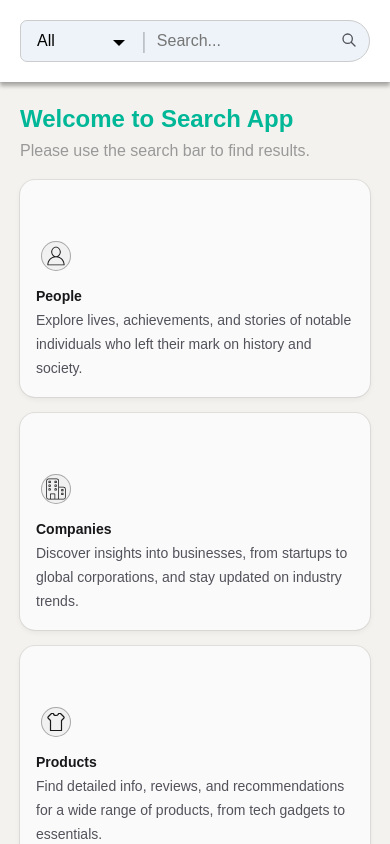
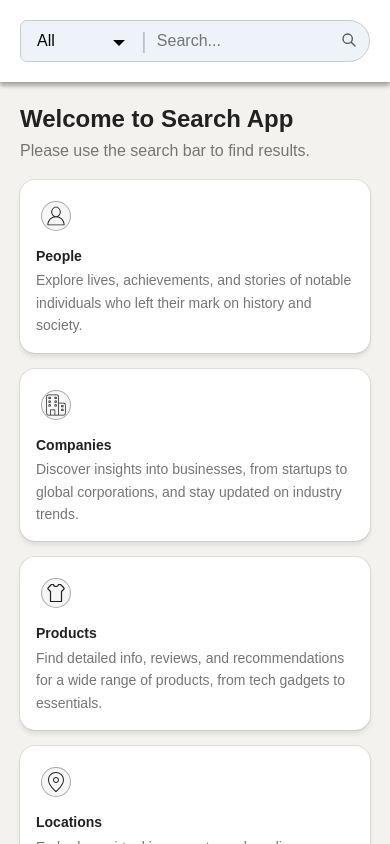
Before and after one commit to ZahraMirali/vue3-search-app, a Vue app: page / in a window 390 px wide. Shown: the top 844 px of the page. Built offline with nearby package versions, Linux system fonts and the light colour scheme.

Commit message:
responsive

```diff
--- a/src/assets/main.css
+++ b/src/assets/main.css
@@ -1,12 +1,12 @@
 /*--Start: Variables-------------------*/
 :root {
-  --primary: #00b797;
-  --secondary-light: #dddddd;
-  --secondary: #999999;
+  --color-pramary: rgba(52, 211, 153, 0.1);
+  --color-pramary-light: rgba(52, 211, 153, 0.2);
+  --color-pramary-dark: rgba(52, 211, 153, 0.8);
+  --color-primary-text: #212121;
+  --color-secondary-text: #757575;
   --color-background-canvas: #f4f2ee;
   --color-background: #ffffff;
-  --color-text: rgb(0 0 0/0.9);
-  --color-text-gray-dark: rgb(0 0 0/0.6);
   --color-shadow: rgb(140 140 140/0.2);
   --color-background-hover: rgba(0, 0, 0, 0.08);
 
@@ -18,8 +18,11 @@
   --elevation-flat: none;
   --elevation-lined: 0px 0px 0px 1px var(--color-shadow);
   --elevation-raised: var(--elevation-lined), 0px 4px 4px var(--color-shadow);
-  --voyager-elevation-text-theater: 0 0 2px var(--color-shadow);
+
+  --box-shadow-hover: 0 0.1875rem 0.375rem rgba(24, 24, 27, 0.05),
+    0 0.5rem 0.9375rem rgba(24, 24, 27, 0.1), 0 0 0 0.0625rem rgba(24, 24, 27, 0.15);
 }
+
 /*--End: Variables---------------------*/
 
 /*--Start: Main styles-----------------*/
@@ -56,21 +59,18 @@ main {
   padding: 0;
   border: none;
 }
+
 /*--End: Main styles--------------------*/
 
 /*--Start: General styles---------------*/
 a,
 a:visited,
 a:hover {
-  color: var(--color-text);
-  text-decoration-color: var(--color-text);
+  color: var(--color-primary-text);
+  text-decoration-color: var(--color-primary-text);
   text-decoration: none;
 }
 /*--End: General styles-----------------*/
-
-a:hover {
-  text-decoration: underline;
-}
 
 /*--Start: Card Components styles (common styles)-----------------*/
 .card {
@@ -94,6 +94,7 @@ a:hover {
 .card .details .title {
   font-size: 1rem;
   font-weight: bold;
+  color: var(--color-primary-text);
 }
 
 .card .details .title:hover {
@@ -102,13 +103,13 @@ a:hover {
 
 .card .details .subtitle-primary {
   font-size: 0.8rem;
-  color: var(--color-text);
+  color: var(--color-primary-text);
   text-decoration: none;
 }
 
 .card .details .subtitle-secondary {
   font-size: 0.8rem;
-  color: var(--color-text-gray-dark);
+  color: var(--color-secondary-text);
 }
 /*--End: Card Components styles (common styles)--------------------*/
 
@@ -127,4 +128,5 @@ a:hover {
     padding-right: 20px;
   }
 }
+
 /*--End: Responsive--------------------------*/
--- a/src/components/CategoryCard.vue
+++ b/src/components/CategoryCard.vue
@@ -14,24 +14,15 @@ defineProps(['name', 'description'])
 
 <style scoped>
 .category-card {
-  background-color: #fafafa;
-  box-shadow:
-    0 0.1875rem 0.375rem rgba(24, 24, 27, 0.02),
-    0 0.125rem 0.4375rem rgba(24, 24, 27, 0.04),
-    0 0 0 0.0625rem rgba(24, 24, 27, 0.08);
-  padding: 3.5rem 1rem 1rem 1rem;
+  background-color: var(--color-background);
+  box-shadow: var(--elevation-raised);
+  -webkit-box-shadow: var(--elevation-raised);
+  -moz-box-shadow: var(--elevation-raised);
+  padding: 1rem;
   border-radius: 0.9375rem;
   cursor: pointer;
   position: relative;
   transition: box-shadow 0.25s;
-}
-
-.category-card::before {
-  content: '';
-  position: absolute;
-  inset: 0;
-  border-radius: 0.9375rem;
-  background-color: transparent;
 }
 
 .category-card .icon {
@@ -61,7 +52,6 @@ defineProps(['name', 'description'])
   width: 1.5rem;
   height: 1.5rem;
   transform: translateZ(0);
-  color: #18181b;
   transition: color 0.25s;
 }
 
@@ -69,33 +59,34 @@ defineProps(['name', 'description'])
   position: relative;
   margin: 0.75rem 0 0.25rem 0;
   font-family: inherit;
-  font-weight: 600;
+  font-weight: bold;
   font-size: 0.875rem;
   line-height: 1.25;
-  color: #18181b;
 }
 
 .category-card p {
   position: relative;
   margin: 0;
   font-size: 0.875rem;
-  line-height: 1.7;
-  color: #52525b;
+  color: var(--color-secondary-text);
 }
 
 .category-card:hover {
-  box-shadow:
-    0 0.1875rem 0.375rem rgba(24, 24, 27, 0.05),
-    0 0.5rem 0.9375rem rgba(24, 24, 27, 0.1),
-    0 0 0 0.0625rem rgba(24, 24, 27, 0.15);
+  box-shadow: var(--box-shadow-hover);
+  -webkit-box-shadow: var(--box-shadow-hover);
+  -moz-box-shadow: var(--box-shadow-hover);
 }
 
 .category-card:hover .icon::after {
-  background-color: rgba(52, 211, 153, 0.1);
-  border-color: rgba(52, 211, 153, 0.2);
+  background-color: var(--color-pramary);
+  border-color: var(--color-pramary-light);
 }
 
 .category-card:hover .icon :slotted(svg) {
-  color: #34d399;
+  color: var(--color-pramary-dark);
+}
+
+.grid a:hover{
+  text-decoration: none !important;
 }
 </style>
--- a/src/components/CustomSelect.vue
+++ b/src/components/CustomSelect.vue
@@ -79,11 +79,8 @@ function selectOption(selectedValue) {
   background-color: white;
   margin-top: 0;
   box-shadow: 1rem 1rem 6.25rem -2.5rem rgba(0, 0, 0, 0.6);
-  /* Converted box-shadow values to rem */
   -webkit-box-shadow: 1rem 1rem 6.25rem -2.5rem rgba(0, 0, 0, 0.6);
-  /* Converted box-shadow values to rem */
   -moz-box-shadow: 1rem 1rem 6.25rem -2.5rem rgba(0, 0, 0, 0.6);
-  /* Converted box-shadow values to rem */
   transition: 0.4s;
 }
 
--- a/src/components/ErrorAlert.vue
+++ b/src/components/ErrorAlert.vue
@@ -19,6 +19,6 @@ defineProps({ message: String })
 }
 
 .error-message p {
-  color: var(--color-text-gray-dark);
+  color: var(--color-secondary-text);
 }
 </style>
--- a/src/views/Home.vue
+++ b/src/views/Home.vue
@@ -51,12 +51,12 @@ const getIconComponent = (type) => {
 
 h1 {
   font-size: 1.5rem;
-  color: var(--primary);
+  color: var(--color-primary-text);
 }
 
 p {
   font-size: 1rem;
-  color: var(--secondary);
+  color: var(--color-secondary-text);
 }
 
 @media screen and (min-width: 420px) {
--- a/src/views/SearchResults.vue
+++ b/src/views/SearchResults.vue
@@ -2,10 +2,15 @@
   <LoadingSpinner v-if="loading" />
   <ErrorAlert v-else-if="error" :message="error" />
   <div v-else>
-    <div v-for="(result, type) in searchResults" :key="type" class="search-results" data-test="search-results">
+    <div
+      v-for="(result, type) in searchResults"
+      :key="type"
+      class="search-results"
+      data-test="search-results"
+    >
       <div class="search-result-box">
         <h2 class="result-type">{{ result.label }}</h2>
-        <ul class="result-list" v-if="result.data.length">
+        <ul v-if="result.data.length" class="result-list">
           <li v-for="item in result.data" :key="item.slug" class="result-item">
             <component :is="getCardComponent(type)" :result="item" :type="type" />
           </li>
@@ -14,7 +19,10 @@
           <p>No results found for this category.</p>
         </div>
       </div>
-      <router-link v-if="result.data.length < result.totalCount" :to="`/${type}${generateSearchRoute}`">
+      <router-link
+        v-if="result.data.length < result.totalCount"
+        :to="`/${type}${generateSearchRoute}`"
+      >
         <div class="see-all-link">See all {{ type }} results</div>
       </router-link>
     </div>
@@ -28,7 +36,7 @@ import ProductCard from '../components/ProductCard.vue'
 import LocationCard from '../components/LocationCard.vue'
 import LoadingSpinner from '../components/LoadingSpinner.vue'
 import ErrorAlert from '../components/ErrorAlert.vue'
-import { searchCategory } from '../services/search'
+import { searchCategory } from '@/services/search'
 import { computed, onMounted, ref, watch } from 'vue'
 import { useRoute } from 'vue-router'
 
@@ -103,7 +111,7 @@ const getCardComponent = (type) => {
 .result-type {
   font-weight: bold;
   font-size: 1.4rem;
-  color: var(--color-text);
+  color: var(--color-primary-text);
 }
 
 .result-list {
@@ -128,6 +136,7 @@ const getCardComponent = (type) => {
   padding: 0.375rem;
   transition: 0.4s;
   text-align: center;
+  color: var(--color-secondary-text);
 }
 
 .search-results .see-all-link:hover {
```
Also changed, not shown: src/views/Details.vue (line endings or trailing spaces).
